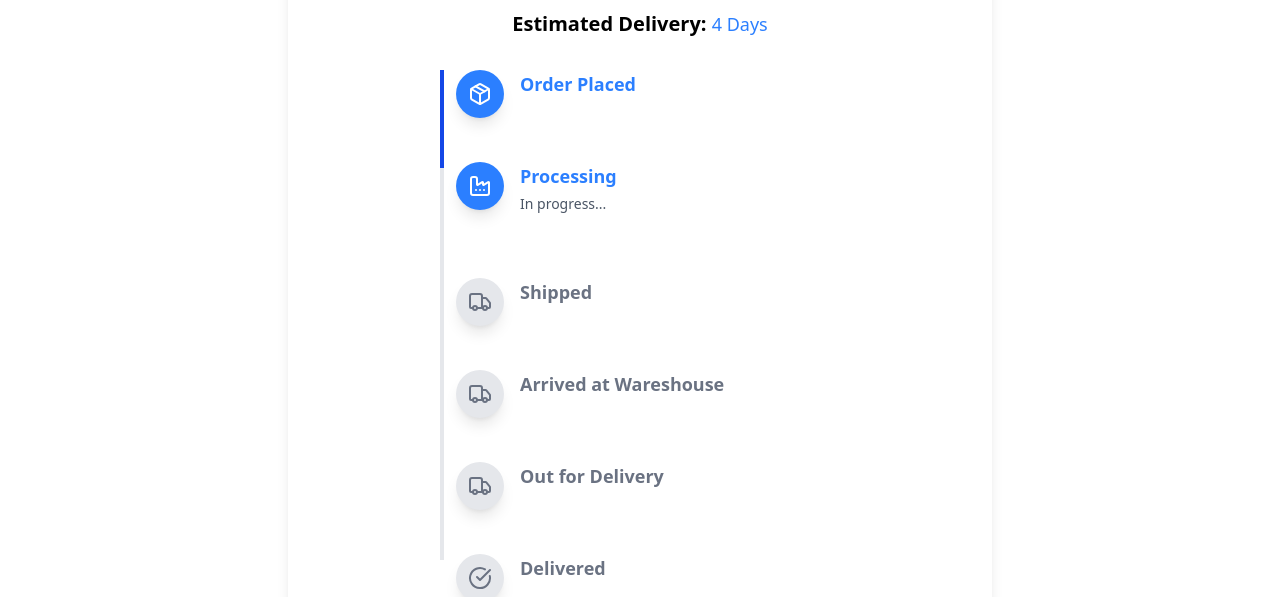
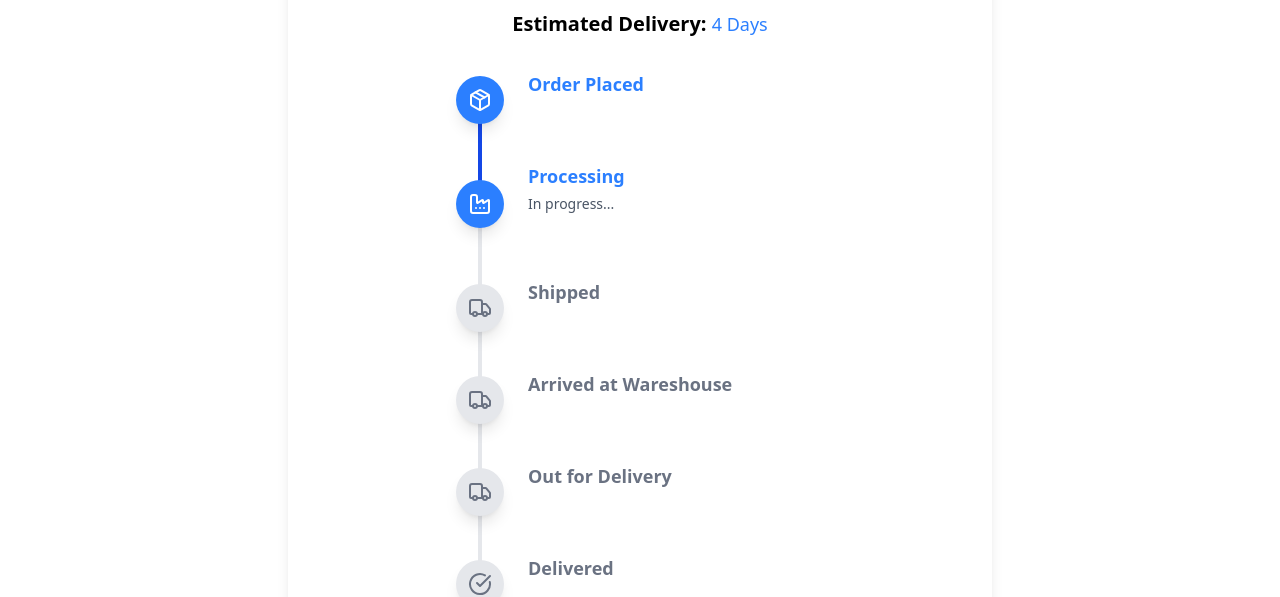
Before and after one commit to shubhambendkhale77/B42_WEB_042_Smart-Scripters, a React (Vite) app: page /tracker in a window 1280 px wide. Shown: the part 222-819 px from the top of the page. Built offline with nearby package versions, Linux system fonts and the light colour scheme; no server answers; the database is empty.

Commit message:
nav color

```diff
--- a/src/pages/OrderTracker.jsx
+++ b/src/pages/OrderTracker.jsx
@@ -24,16 +24,15 @@ const OrderTracker = () => {
 
       if (currentStatus >= 4) {
         setDeliveryPartner({
-            name: 'John Doe',
-            contact: '+1 234 567 890',
-            vehicle: 'Motorcycle #NY-4567',
+          name: 'Veer Singh',
+          contact: '+91 9876543210',
+          vehicle: 'MH-45 N 6767',
         });
       }
     }, 3000);
 
     return () => clearInterval(interval);
-    }, [currentStatus]); // Ensure eta updates correctly
-
+  }, [currentStatus]);
 
 
   return (
@@ -47,7 +46,8 @@ const OrderTracker = () => {
 
       <div className="flex flex-col items-center mt-8">
         <div className="relative w-full max-w-md">
-          <div className="absolute left-6 top-0 h-[90%] w-1 bg-gray-200 dark:bg-gray-600">
+          {/* Progress Line */}
+          <div className="absolute left-15.5 top-4 h-[90%] w-1 bg-gray-200 dark:bg-gray-600">
             <motion.div
               className="h-full bg-blue-700 origin-top"
               initial={{ scaleY: 0 }}
@@ -56,6 +56,7 @@ const OrderTracker = () => {
             />
           </div>
 
+          {/* Status Steps */}
           <div className="space-y-8 pl-10">
             {STATUS_STEPS.map((step, index) => (
               <motion.div
@@ -63,8 +64,9 @@ const OrderTracker = () => {
                 initial={{ opacity: 0, x: -20 }}
                 animate={{ opacity: 1, x: 0 }}
                 transition={{ delay: index * 0.2, duration: 0.5 }}
-                className="relative flex items-start gap-4"
+                className="relative flex items-center gap-6"
               >
+                {/* Step Icon */}
                 <motion.div
                   initial={{ scale: 0.8 }}
                   animate={{ scale: 1 }}
@@ -75,6 +77,7 @@ const OrderTracker = () => {
                   {step.icon}
                 </motion.div>
 
+                {/* Step Label */}
                 <div className="flex-1 mb-8">
                   <p
                     className={`text-lg font-semibold ${
```
Lines whose indentation alone changed are shown as unchanged.
